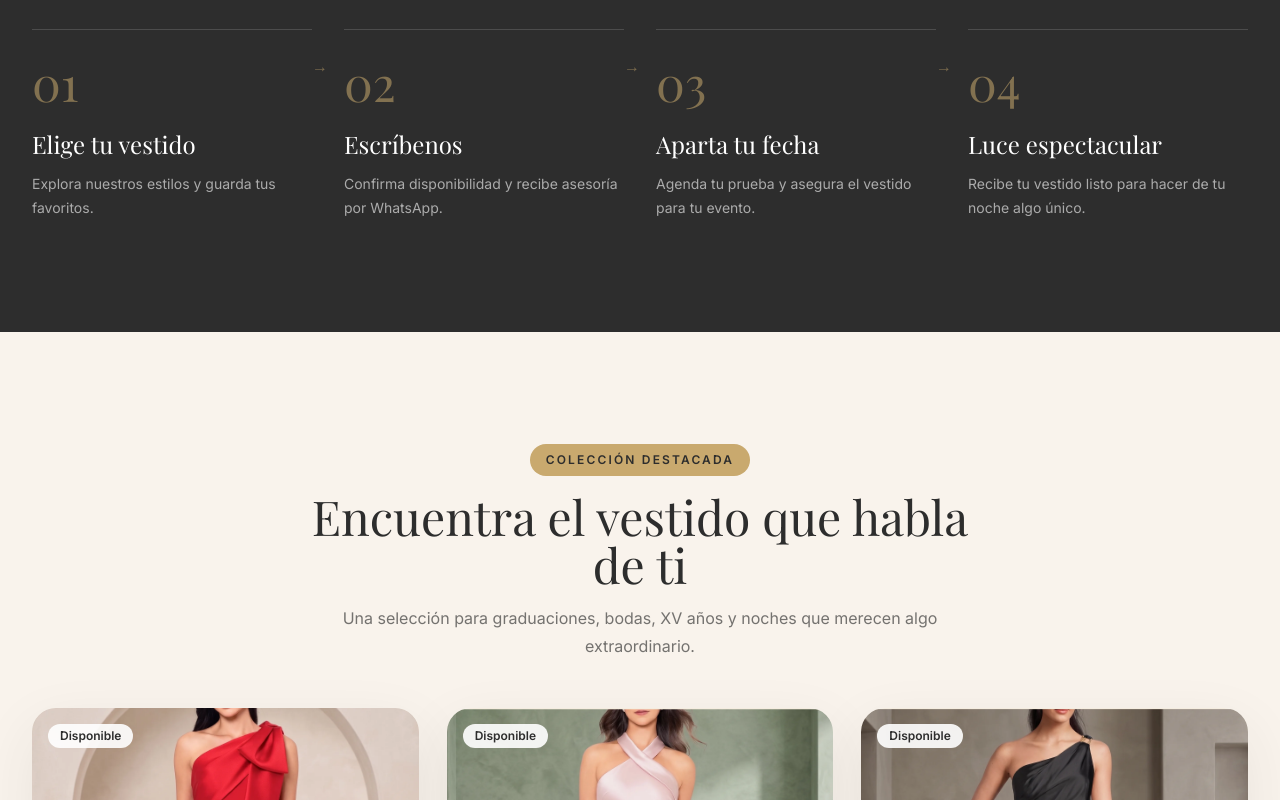
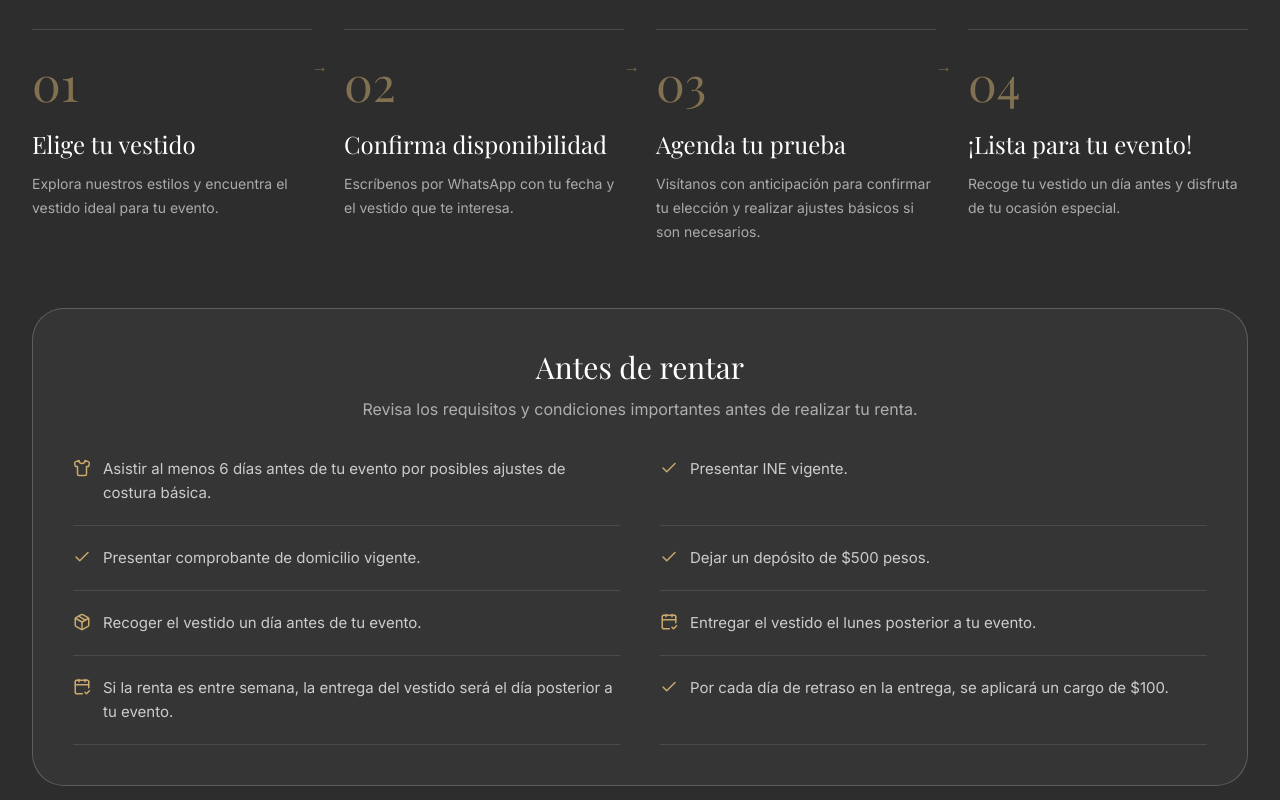
Before and after one commit to ganommx/mama_mia_landingpage, a Next.js app: page / in a window 1280 px wide. Shown: the part 1900-2700 px from the top of the page. Built offline with nearby package versions, Linux system fonts and the light colour scheme; no server answers; a web font is replaced by a local one.

Commit message:
Se ajustó la parte de preguntas frecuentes y se añadió lo que se debe de hacer antes de rentar un vestido dentro de la sección de HowItWorks.tsx

```diff
--- a/components/sections/HowItWorks.tsx
+++ b/components/sections/HowItWorks.tsx
@@ -1,5 +1,74 @@
-import { PROCESS_STEPS } from "@/constants/services";
+import { CalendarCheck2, Check, Package, Shirt } from "lucide-react";
+
 import { SectionTitle } from "@/components/ui/SectionTitle";
+
+type Step = {
+  number: string;
+  title: string;
+  description: string;
+};
+
+const STEPS: Step[] = [
+  {
+    number: "01",
+    title: "Elige tu vestido",
+    description:
+      "Explora nuestros estilos y encuentra el vestido ideal para tu evento.",
+  },
+  {
+    number: "02",
+    title: "Confirma disponibilidad",
+    description:
+      "Escríbenos por WhatsApp con tu fecha y el vestido que te interesa.",
+  },
+  {
+    number: "03",
+    title: "Agenda tu prueba",
+    description:
+      "Visítanos con anticipación para confirmar tu elección y realizar ajustes básicos si son necesarios.",
+  },
+  {
+    number: "04",
+    title: "¡Lista para tu evento!",
+    description:
+      "Recoge tu vestido un día antes y disfruta de tu ocasión especial.",
+  },
+];
+
+const REQUIREMENTS = [
+  {
+    icon: Shirt,
+    text: "Asistir al menos 6 días antes de tu evento por posibles ajustes de costura básica.",
+  },
+  {
+    icon: Check,
+    text: "Presentar INE vigente.",
+  },
+  {
+    icon: Check,
+    text: "Presentar comprobante de domicilio vigente.",
+  },
+  {
+    icon: Check,
+    text: "Dejar un depósito de $500 pesos.",
+  },
+  {
+    icon: Package,
+    text: "Recoger el vestido un día antes de tu evento.",
+  },
+  {
+    icon: CalendarCheck2,
+    text: "Entregar el vestido el lunes posterior a tu evento.",
+  },
+  {
+    icon: CalendarCheck2,
+    text: "Si la renta es entre semana, la entrega del vestido será el día posterior a tu evento.",
+  },
+  {
+    icon: Check,
+    text: "Por cada día de retraso en la entrega, se aplicará un cargo de $100.",
+  },
+];
 
 export const HowItWorks = () => (
   <section
@@ -14,7 +83,7 @@ export const HowItWorks = () => (
         title="Tu look listo, sin complicaciones"
       />
       <ol className="mt-14 grid gap-8 md:grid-cols-2 lg:grid-cols-4">
-        {PROCESS_STEPS.map(({ description, number, title }, index) => (
+        {STEPS.map(({ description, number, title }, index) => (
           <li className="relative border-t border-white/15 pt-7" key={number}>
             <span className="font-display text-5xl text-brand-primary/55">
               {number}
@@ -23,7 +92,7 @@ export const HowItWorks = () => (
             <p className="mt-3 text-sm leading-6 text-white/60">
               {description}
             </p>
-            {index < PROCESS_STEPS.length - 1 && (
+            {index < STEPS.length - 1 && (
               <span
                 aria-hidden="true"
                 className="absolute -right-4 top-6 hidden text-brand-primary/50 lg:block"
@@ -34,6 +103,31 @@ export const HowItWorks = () => (
           </li>
         ))}
       </ol>
+
+      <div className="mt-16 rounded-[2rem] border border-white/20 bg-white/[0.04] p-7 sm:p-10">
+        <h3 className="text-center font-display text-2xl text-white sm:text-3xl">
+          Antes de rentar
+        </h3>
+        <p className="mx-auto mt-3 max-w-2xl text-center text-sm leading-6 text-white/60 sm:text-base">
+          Revisa los requisitos y condiciones importantes antes de realizar tu
+          renta.
+        </p>
+        <ul className="mt-9 grid gap-x-10 gap-y-5 md:grid-cols-2">
+          {REQUIREMENTS.map(({ icon: Icon, text }) => (
+            <li
+              className="flex items-start gap-3 border-b border-white/10 pb-5 text-sm leading-6 text-white/75 sm:text-[15px]"
+              key={text}
+            >
+              <Icon
+                aria-hidden="true"
+                className="mt-0.5 shrink-0 text-brand-primary"
+                size={18}
+              />
+              <span>{text}</span>
+            </li>
+          ))}
+        </ul>
+      </div>
     </div>
   </section>
 );
--- a/constants/faq.ts
+++ b/constants/faq.ts
@@ -5,42 +5,30 @@ export const FAQ_ITEMS: FaqItem[] = [
     id: "disponibilidad",
     question: "¿Cómo sé si un vestido está disponible para mi fecha?",
     answer:
-      "Escríbenos por WhatsApp con el nombre del vestido y la fecha de tu evento. Confirmaremos su disponibilidad y, si es necesario, te mostraremos opciones similares.",
+      "Escríbenos por WhatsApp con el nombre del vestido y la fecha de tu evento. Te confirmaremos su disponibilidad y, si es necesario, te mostraremos opciones similares.",
   },
   {
     id: "deposito",
     question: "¿Se requiere depósito para rentar?",
     answer:
-      "Sí. Para apartar tu vestido se solicita un depósito de $500 pesos.",
+      "Sí. Se solicita un depósito de $500 pesos como parte del proceso de renta.",
   },
   {
     id: "tiempos",
     question: "¿Con cuánto tiempo de anticipación debo apartar?",
     answer:
-      "Te recomendamos acudir al menos 6 días antes de tu evento, especialmente si requieres posibles ajustes o peticiones de costura básica.",
+      "Te recomendamos apartar tu vestido con anticipación, especialmente durante temporadas de alta demanda como graduaciones y fin de año.",
   },
   {
     id: "tallas",
     question: "¿Qué tallas manejan?",
     answer:
-      "Manejamos tallas junior, como 1/2, 3/4 y 5/6, así como tallas de señora: 0, 2, 4, 6, 8, 10, 14 y 16. También contamos con algunos modelos en tallas S y M. La disponibilidad depende de cada modelo.",
+      "Manejamos tallas junior, como 1/2, 3/4, 5/6 y sucesivamente. También manejamos tallas de señora: 0, 2, 4, 6, 8 y 10. Algunos modelos también están disponibles en tallas S y M. La disponibilidad depende de cada modelo.",
   },
   {
-    id: "recoger",
-    question: "¿Cuándo debo recoger y devolver mi vestido?",
+    id: "ajuste",
+    question: "¿Qué pasa si necesito un ajuste en mi vestido?",
     answer:
-      "El vestido se recoge un día antes de tu evento y debe entregarse el lunes posterior al evento. Si tu evento es entre semana, la entrega de tu vestido será el día posterior de tu evento.",
-  },
-  {
-    id: "requisitos",
-    question: "¿Qué necesito para rentar un vestido?",
-    answer:
-      "Necesitarás una copia de tu INE vigente, una copia de un comprobante de domicilio vigente y realizar el depósito correspondiente.",
-  },
-  {
-    id: "retraso",
-    question: "¿Qué pasa si entrego el vestido tarde?",
-    answer:
-      "Por cada día de retraso en la entrega, se aplicará un cargo de $100 pesos.",
+      "Contamos con posibles ajustes de costura básica. Por ello, es importante acudir al menos 6 días antes de tu evento para realizar cualquier ajuste que sea necesario.",
   },
 ];
--- a/constants/services.ts
+++ b/constants/services.ts
@@ -256,7 +256,7 @@ export const DRESSES: Dress[] = [
     id: "18",
     name: "Negro cálido",
     price: 1000,
-    sizes: [""],
+    sizes: ["11"],
     color: ["negro"],
     colorHex: "#201C19",
     imageUrl: "/images/dresses/18.webp",
```
